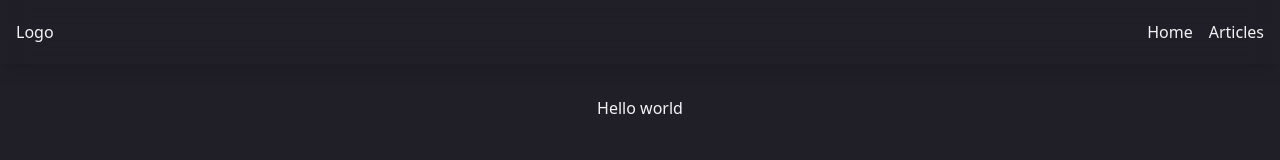
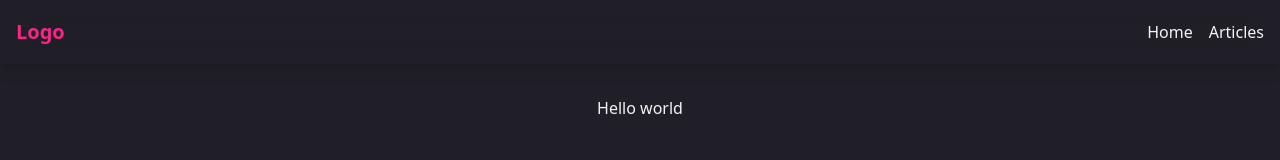
Before and after one commit to NtBat/blog-nextjs, a Next.js app: page / in a window 1280 px wide. Shown: the top 160 px of the page. Built offline with nearby package versions, Linux system fonts and the light colour scheme.

Commit message:
feat(<logo />): created logo componente with TDD

```diff
--- a/src/components/Header/Header.tsx
+++ b/src/components/Header/Header.tsx
@@ -1,4 +1,6 @@
 import Link from 'next/link';
+
+import { Logo } from '@/components/Logo';
 
 import * as S from './styles';
 
@@ -6,7 +8,7 @@ export const Header = () => {
   return (
     <S.Container>
       <S.Content>
-        <div>Logo</div>
+        <Logo />
 
         <nav>
           <S.NavList>
--- /dev/null
+++ b/src/components/Logo/Logo.tsx
@@ -0,0 +1,7 @@
+export const Logo = () => {
+  return (
+    <div>
+      <h1 className="text-link text-xl font-bold">Logo</h1>
+    </div>
+  );
+};
--- /dev/null
+++ b/src/components/Logo/index.ts
@@ -0,0 +1 @@
+export { Logo } from './Logo';
```
Also changed, not shown: 1 other file (tests, documents, lock files or other folders).
